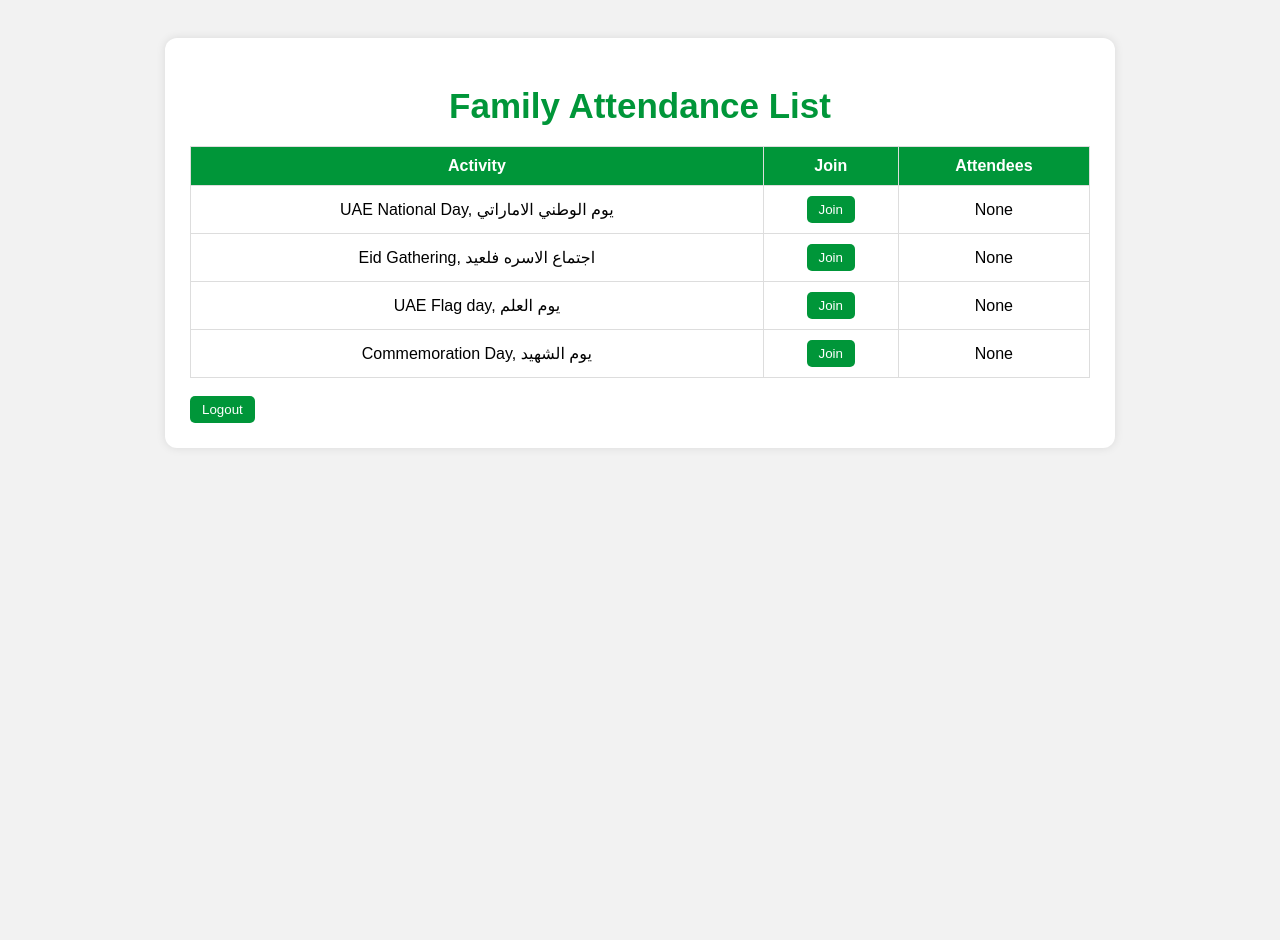
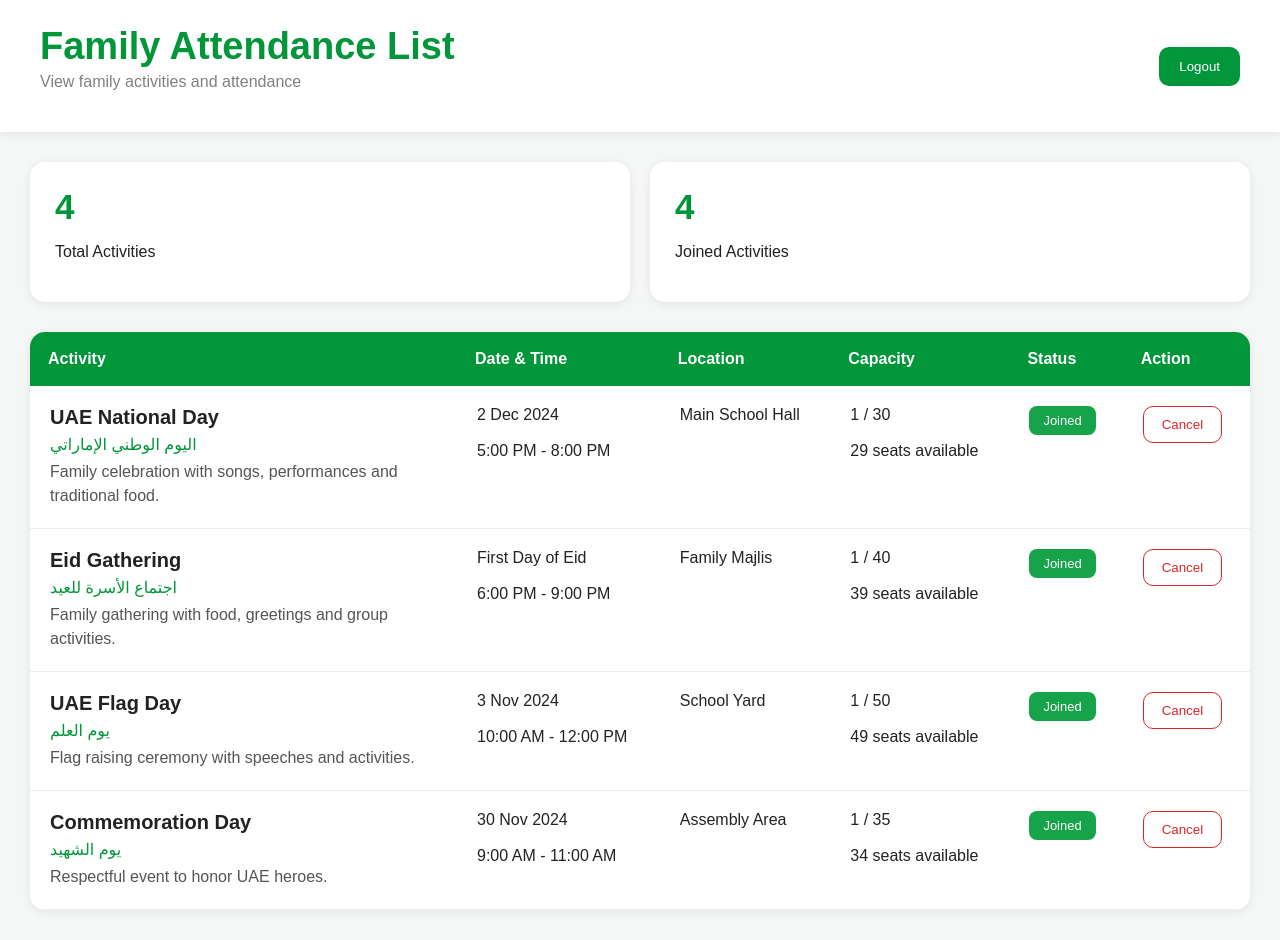
Before and after one commit to alhayyani79-spec/attendance-app, a Flask app: page /dashboard in a window 1280 px wide. Before the commit the page ends 448 px from the top, so only its background shows below. Run offline with Flask 3, Linux system fonts and the light colour scheme; the visitor is signed in with stand-in values (Sample User, id 1).

Commit message:
Updated attendance dashboard UI

```diff
--- a/app.py
+++ b/app.py
@@ -1,10 +1,13 @@
 from flask import Flask, render_template, request, redirect, session
 import os
+import logging
 
 app = Flask(__name__)
 app.secret_key = "clean_login_system"
 
+# =========================
 # USERS
+# =========================
 users = {
     "admin": "1234",
     "mohammad": "1029",
@@ -12,15 +15,54 @@ users = {
     "hamad": "5678",
 }
 
-# ACTIVITIES (safe IDs + display names)
+# =========================
+# ACTIVITIES
+# =========================
 activities = {
-    "national_day": "UAE National Day, يوم الوطني الاماراتي",
-    "eid": "Eid Gathering, اجتماع الاسره فلعيد",
-    "flag_day": "UAE Flag day, يوم العلم",
-    "memorial": "Commemoration Day, يوم الشهيد"
+    "national_day": {
+        "title": "UAE National Day",
+        "arabic": "اليوم الوطني الإماراتي",
+        "description": "Family celebration with songs, performances and traditional food.",
+        "date": "2 Dec 2024",
+        "time": "5:00 PM - 8:00 PM",
+        "location": "Main School Hall",
+        "capacity": 30
+    },
+
+    "eid": {
+        "title": "Eid Gathering",
+        "arabic": "اجتماع الأسرة للعيد",
+        "description": "Family gathering with food, greetings and group activities.",
+        "date": "First Day of Eid",
+        "time": "6:00 PM - 9:00 PM",
+        "location": "Family Majlis",
+        "capacity": 40
+    },
+
+    "flag_day": {
+        "title": "UAE Flag Day",
+        "arabic": "يوم العلم",
+        "description": "Flag raising ceremony with speeches and activities.",
+        "date": "3 Nov 2024",
+        "time": "10:00 AM - 12:00 PM",
+        "location": "School Yard",
+        "capacity": 50
+    },
+
+    "memorial": {
+        "title": "Commemoration Day",
+        "arabic": "يوم الشهيد",
+        "description": "Respectful event to honor UAE heroes.",
+        "date": "30 Nov 2024",
+        "time": "9:00 AM - 11:00 AM",
+        "location": "Assembly Area",
+        "capacity": 35
+    }
 }
 
-# ATTENDANCE STORAGE
+# =========================
+# ATTENDANCE
+# =========================
 attendance = {
     "national_day": [],
     "eid": [],
@@ -29,16 +71,27 @@ attendance = {
 }
 
 # =========================
-# LIVE TERMINAL FUNCTION
+# LOGGING
 # =========================
-def print_live_attendance():
-    print("\033c", end="")  # clear terminal
+logging.basicConfig(
+    filename="attendance.log",
+    level=logging.INFO,
+    format="%(asctime)s - %(message)s"
+)
 
-    print("\n========== LIVE ATTENDANCE SNAPSHOT ==========\n")
+# =========================
+# LIVE TERMINAL VIEW
+# =========================
+def log_live_attendance():
+
+    print("\033c", end="")
+
+    print("\n========== LIVE ATTENDANCE ==========\n")
 
     for key, users_list in attendance.items():
-        print(f"📌 {activities[key]}")
-        print("-" * 45)
+
+        print(f"📌 {activities[key]['title']}")
+        print("-" * 40)
 
         if users_list:
             for i, user in enumerate(users_list, 1):
@@ -47,9 +100,6 @@ def print_live_attendance():
             print("No attendees yet")
 
         print()
-
-    print("==============================================\n")
-
 
 # =========================
 # ROUTES
@@ -60,23 +110,36 @@ def home():
     return redirect("/login")
 
 
+# =========================
+# LOGIN
+# =========================
 @app.route("/login", methods=["GET", "POST"])
 def login():
+
     if request.method == "POST":
+
         username = request.form.get("username")
         password = request.form.get("password")
 
         if username in users and users[username] == password:
+
             session["user"] = username
             return redirect("/dashboard")
 
-        return render_template("login.html", error="Wrong username or password")
+        return render_template(
+            "login.html",
+            error="Wrong username or password"
+        )
 
     return render_template("login.html")
 
 
+# =========================
+# DASHBOARD
+# =========================
 @app.route("/dashboard")
 def dashboard():
+
     if "user" not in session:
         return redirect("/login")
 
@@ -91,6 +154,9 @@ def dashboard():
     )
 
 
+# =========================
+# JOIN ACTIVITY
+# =========================
 @app.route("/join/<activity_id>")
 def join(activity_id):
 
@@ -100,23 +166,62 @@ def join(activity_id):
     user = session["user"]
 
     if user not in attendance[activity_id]:
-        attendance[activity_id].append(user)
-        session["msg"] = f"Attended {activities[activity_id]}!"
 
-    print_live_attendance()
+        if len(attendance[activity_id]) < activities[activity_id]["capacity"]:
+
+            attendance[activity_id].append(user)
+
+            session["msg"] = (
+                f"You joined "
+                f"{activities[activity_id]['title']}!"
+            )
+
+    log_live_attendance()
 
     return redirect("/dashboard")
 
 
+# =========================
+# CANCEL ACTIVITY
+# =========================
+@app.route("/cancel/<activity_id>")
+def cancel(activity_id):
+
+    if "user" not in session:
+        return redirect("/login")
+
+    user = session["user"]
+
+    if user in attendance[activity_id]:
+
+        attendance[activity_id].remove(user)
+
+        session["msg"] = "Registration cancelled."
+
+    log_live_attendance()
+
+    return redirect("/dashboard")
+
+
+# =========================
+# LOGOUT
+# =========================
 @app.route("/logout")
 def logout():
+
     session.clear()
+
     return redirect("/login")
 
 
 # =========================
-# RUN (DEPLOYMENT READY)
+# RUN
 # =========================
 if __name__ == "__main__":
+
     port = int(os.environ.get("PORT", 5055))
-    app.run(host="0.0.0.0", port=port)
+
+    app.run(
+        host="0.0.0.0",
+        port=port
+    )
--- a/requirements.txt
+++ b/requirements.txt
@@ -1 +1,2 @@
 flask
+gunicorn
--- a/templates/dashboard.html
+++ b/templates/dashboard.html
@@ -1,116 +1,310 @@
 <!DOCTYPE html>
 <html>
 <head>
-    <title>Dashboard</title>
+
+    <title>Family Attendance List</title>
+
+    <meta http-equiv="refresh" content="5">
 
     <style>
-        body {
-            font-family: Arial;
-            background: #f2f2f2;
-            padding: 30px;
+
+        body{
+            margin:0;
+            font-family:Arial;
+            background:#f4f7f5;
+            color:#222;
         }
 
-        .container {
-            max-width: 900px;
-            margin: auto;
-            background: white;
-            padding: 25px;
-            border-radius: 12px;
-            box-shadow: 0px 0px 10px rgba(0,0,0,0.1);
+        .topbar{
+            background:white;
+            padding:25px 40px;
+            display:flex;
+            justify-content:space-between;
+            align-items:center;
+            box-shadow:0 2px 10px rgba(0,0,0,0.08);
         }
 
-        .title {
-            font-size: 35px;
-            font-weight: bold;
-            text-align: center;
-            margin-bottom: 20px;
-            color: #009639;
+        .title h1{
+            margin:0;
+            color:#009639;
+            font-size:38px;
         }
 
-        table {
-            width: 100%;
-            border-collapse: collapse;
-            margin-top: 20px;
+        .title p{
+            margin-top:5px;
+            color:gray;
         }
 
-        th, td {
-            border: 1px solid #ddd;
-            padding: 10px;
-            text-align: center;
+        .logout button{
+            background:#009639;
+            color:white;
+            border:none;
+            padding:12px 20px;
+            border-radius:10px;
+            cursor:pointer;
         }
 
-        th {
-            background: #009639;
-            color: white;
+        .stats{
+            display:grid;
+            grid-template-columns:repeat(auto-fit,minmax(220px,1fr));
+            gap:20px;
+            padding:30px;
         }
 
-        button {
-            padding: 6px 12px;
-            background: #009639;
-            color: white;
-            border: none;
-            border-radius: 5px;
-            cursor: pointer;
+        .card{
+            background:white;
+            padding:25px;
+            border-radius:15px;
+            box-shadow:0 2px 10px rgba(0,0,0,0.08);
         }
 
-        button:hover {
-            background: #007a2f;
+        .card h2{
+            margin:0;
+            color:#009639;
+            font-size:35px;
         }
 
-        .msg {
-            background: #d4edda;
-            color: #155724;
-            padding: 10px;
-            margin-top: 10px;
-            border-radius: 6px;
+        .table-box{
+            margin:0 30px 30px 30px;
+            background:white;
+            border-radius:15px;
+            overflow:hidden;
+            box-shadow:0 2px 10px rgba(0,0,0,0.08);
         }
+
+        table{
+            width:100%;
+            border-collapse:collapse;
+        }
+
+        th{
+            background:#009639;
+            color:white;
+            padding:18px;
+            text-align:left;
+        }
+
+        td{
+            padding:20px;
+            border-bottom:1px solid #eee;
+            vertical-align:top;
+        }
+
+        .activity-title{
+            font-size:20px;
+            font-weight:bold;
+        }
+
+        .arabic{
+            color:#009639;
+            margin:6px 0;
+        }
+
+        .description{
+            color:#555;
+            line-height:1.5;
+        }
+
+        .joined{
+            background:#16a34a;
+            color:white;
+            padding:7px 14px;
+            border-radius:8px;
+            display:inline-block;
+            font-size:13px;
+        }
+
+        .notjoined{
+            background:#9ca3af;
+            color:white;
+            padding:7px 14px;
+            border-radius:8px;
+            display:inline-block;
+            font-size:13px;
+        }
+
+        .join-btn{
+            background:#16a34a;
+            color:white;
+            border:none;
+            padding:10px 18px;
+            border-radius:10px;
+            cursor:pointer;
+        }
+
+        .cancel-btn{
+            background:white;
+            color:#dc2626;
+            border:1px solid #dc2626;
+            padding:10px 18px;
+            border-radius:10px;
+            cursor:pointer;
+        }
+
+        .msg{
+            margin:20px 30px;
+            background:#dcfce7;
+            color:#166534;
+            padding:15px;
+            border-radius:10px;
+        }
+
     </style>
+
 </head>
 
 <body>
 
-<div class="container">
+<div class="topbar">
 
-    <h1 class="title">Family Attendance List</h1>
+    <div class="title">
+        <h1>Family Attendance List</h1>
+        <p>View family activities and attendance</p>
+    </div>
+
+    <div class="logout">
+        <a href="/logout">
+            <button>Logout</button>
+        </a>
+    </div>
+
+</div>
 
 {% if msg %}
-        <div class="msg">{{ msg }}</div>
+<div class="msg">
+    {{ msg }}
+</div>
 {% endif %}
 
+<div class="stats">
+
+    <div class="card">
+        <h2>{{ activities|length }}</h2>
+        <p>Total Activities</p>
+    </div>
+
+    <div class="card">
+
+        <h2>
+
+            {% set count = namespace(value=0) %}
+
+            {% for key, users in attendance.items() %}
+                {% if user in users %}
+                    {% set count.value = count.value + 1 %}
+                {% endif %}
+            {% endfor %}
+
+            {{ count.value }}
+
+        </h2>
+
+        <p>Joined Activities</p>
+
+    </div>
+
+</div>
+
+<div class="table-box">
+
 <table>
+
 <tr>
     <th>Activity</th>
-            <th>Join</th>
-            <th>Attendees</th>
+    <th>Date & Time</th>
+    <th>Location</th>
+    <th>Capacity</th>
+    <th>Status</th>
+    <th>Action</th>
 </tr>
 
-        {% for key, name in activities.items() %}
+{% for key, activity in activities.items() %}
+
 <tr>
-            <td>{{ name }}</td>
 
-            <td>
-                <a href="/join/{{ key }}">
-                    <button>Join</button>
-                </a>
+<td width="35%">
+
+    <div class="activity-title">
+        {{ activity.title }}
+    </div>
+
+    <div class="arabic">
+        {{ activity.arabic }}
+    </div>
+
+    <div class="description">
+        {{ activity.description }}
+    </div>
+
 </td>
 
 <td>
-                {% if attendance[key] %}
-                    {{ attendance[key]|join(", ") }}
+    {{ activity.date }}
+    <br><br>
+    {{ activity.time }}
+</td>
+
+<td>
+    {{ activity.location }}
+</td>
+
+<td>
+
+    {{ attendance[key]|length }} / {{ activity.capacity }}
+
+    <br><br>
+
+    {% set remaining = activity.capacity - attendance[key]|length %}
+
+    {{ remaining }} seats available
+
+</td>
+
+<td>
+
+{% if user in attendance[key] %}
+
+    <div class="joined">
+        Joined
+    </div>
+
 {% else %}
-                    None
+
+    <div class="notjoined">
+        Not Joined
+    </div>
+
 {% endif %}
+
 </td>
+
+<td>
+
+{% if user in attendance[key] %}
+
+    <a href="/cancel/{{ key }}">
+        <button class="cancel-btn">
+            Cancel
+        </button>
+    </a>
+
+{% else %}
+
+    <a href="/join/{{ key }}">
+        <button class="join-btn">
+            Join
+        </button>
+    </a>
+
+{% endif %}
+
+</td>
+
 </tr>
+
 {% endfor %}
 
 </table>
-
-    <br>
-
-    <a href="/logout">
-        <button>Logout</button>
-    </a>
 
 </div>
 
```
Also changed, not shown: templates/login.html (+80 -62 lines). Lines whose indentation alone changed are shown as unchanged.
